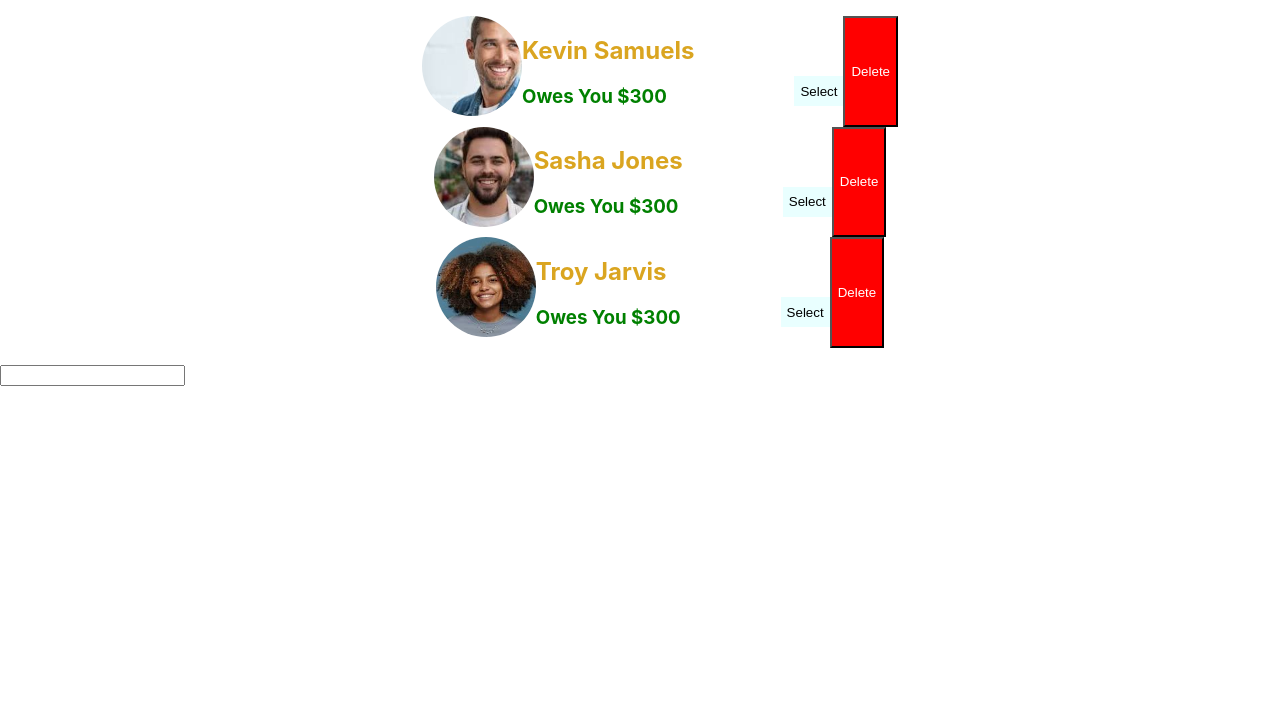
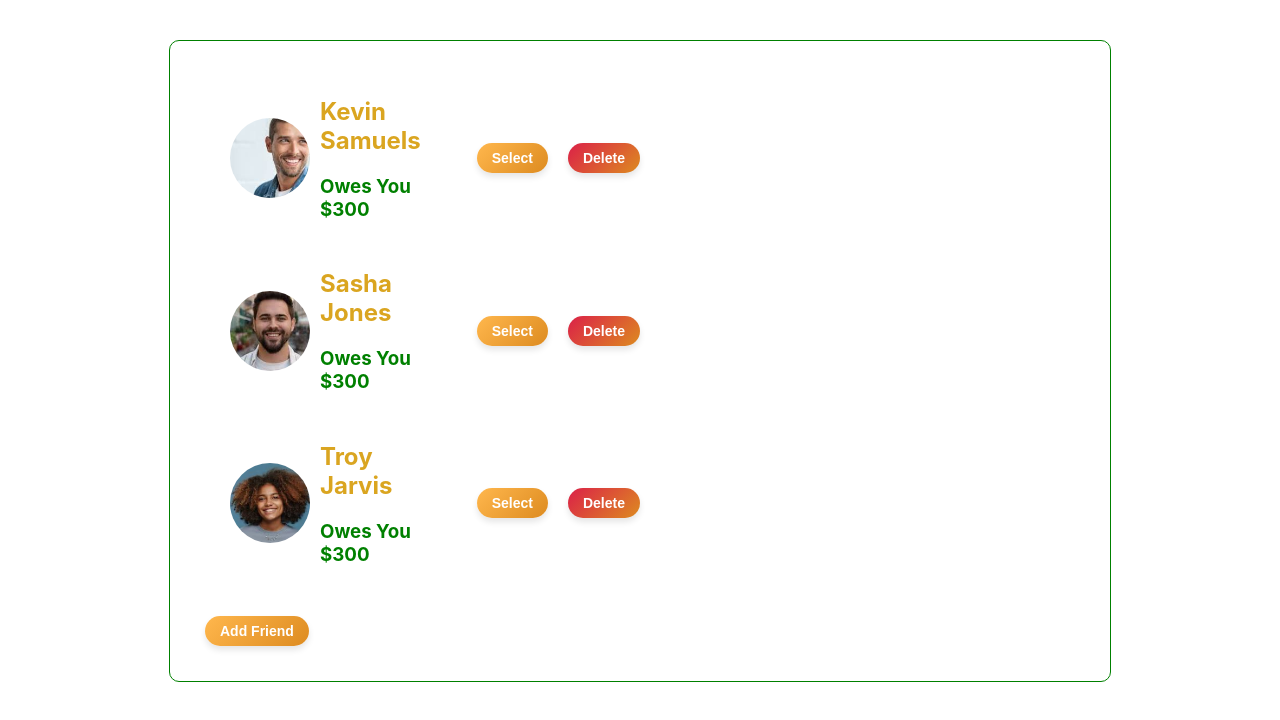
Before and after one commit to zakyboss/Eat-n-Split, a React (Create React App) app in the folder eat-n-split/: page / in a window 1280 px wide. Shown: the top 720 px of the page. Built offline with nearby package versions, Linux system fonts and the light colour scheme.

Commit message:
Styling of components and progress so far

```diff
--- a/eat-n-split/src/AddFriend.js
+++ b/eat-n-split/src/AddFriend.js
@@ -1,10 +1,22 @@
 import './index.css'
-export default function AddFriend(){
+export default function AddFriend({onClick,onAddFriend,displayAddForm ,names}){
+const {firstName,setFirstName,lastName,setLastName, addFriend}=names;
     return (
         <div className='addFriend'>
-     <form>
-        <input type='text' value=''/>
-     </form>
+            {
+                displayAddForm?  <form className='addFriendForm' onSubmit={addFriend}>
+                <label> 📝 Add Friends Name</label>
+                <br/>
+                <input type='text' value={firstName} placeholder='first name' onChange={(e)=> setFirstName(e.target.value)}/>
+                <input type='text' value={lastName} placeholder='last name' onChange={(e)=> setLastName(e.target.value) }/>
+                      <br/>
+                 <button className='addFriendBtn' onClick={onAddFriend} type='submit'>Add Friend</button>
+                 <br/>
+                 <button id='closeBtn'style={{backgroundColor:'red', padding:'9px',color:'wheat', borderRadius:'4px'}} onClick={onClick}>Close</button>
+             </form> :<button className='addFriendBtn' onClick={onClick}>Add Friend</button>
+
+            }
+
         </div>
     )
 }
--- a/eat-n-split/src/App.js
+++ b/eat-n-split/src/App.js
@@ -1,18 +1,89 @@
 import './index.css';
 import Payments from './Payment';
 import Friends from './Friends';
+import { useState } from 'react';
 
- const data= [
-{ id:123,firstName:'Kevin', lastName:'Samuels', payments:[400,-300,200,-190,30],photo:'./guy1.jpeg'},
-{id:456,firstName:'Sasha', lastName:'Jones',payments:[423,-324,2430,-19000,1900], photo:'/guy2.jpeg'},
-{id:789,firstName:'Troy', lastName:'Jarvis',payments:[245,-300,10,-167,3000], photo:'/woman1.jpeg'}
-]
 function App() {
-  console.log(Friends)
+  const [firstName,setFirstName]= useState("");
+  const [lastName,setLastName]= useState("");
+  const [photo,setPhoto]=useState('');
+  const [payments,setPayments]= useState([])
+  const [displaySplitForm , setDisplaySplitForm]= useState(false)
+ function handleToggleSplitForm(){
+setDisplaySplitForm(!displaySplitForm)
+ }
+  const [displayAddForm , setDisplayAddForm]= useState(false)
+ function handleToggleAddForm(){
+  setDisplayAddForm(!displayAddForm )
+ }
+ const [friend , setFriend]= useState([
+  { id:123,firstName:'Kevin', lastName:'Samuels', payments:[400,-300,200,-190,30],photo:'./guy1.jpeg'},
+  {id:456,firstName:'Sasha', lastName:'Jones',payments:[423,-324,2430,-19000,1900], photo:'/guy2.jpeg'},
+  {id:789,firstName:'Troy', lastName:'Jarvis',payments:[245,-300,10,-167,3000], photo:'/woman1.jpeg'}
+  ]);
+
+         // Data use in AddFriend Component
+ const addFriendData={
+  firstName,
+  setFirstName,
+  lastName,
+  setLastName,
+  addFriend,
+ }
+ // Function to fetch a random photo
+ async function getPhoto() {
+  try {
+    const response = await fetch("https://randomuser.me/api/");
+    if (!response.ok) {
+      throw new Error("Failed to fetch the photo");
+    }
+    const data = await response.json();
+    const photoURL = data.results[0].picture.large;
+    return photoURL; // Return the photo URL after fetching
+  } catch (error) {
+    console.error("Error fetching the photo:", error);
+    return null; // Return null if there's an error
+  }
+}
+
+
+          // Function to Add a friend
+          async function addFriend(e) {
+            e.preventDefault();
+
+            if (firstName.length < 1 || lastName.length < 1) return;
+
+            // Ensure the photo is fetched before adding the friend
+            let fetchedPhoto = photo;
+            if (!photo) {
+              fetchedPhoto = await getPhoto();
+            }
+
+            if (!fetchedPhoto) {
+              alert("Could not fetch photo! Please try again.");
+              return;
+            }
+
+            const id = Math.floor(Math.random() * 100);
+            const newFriend = {
+              id,
+              firstName,
+              lastName,
+              payments,
+              photo: fetchedPhoto,
+            };
+
+            setFriend((cur) => [...cur, newFriend]);
+          }
+
+          // Data for passing to AddFriend component
+
+
   return (
     <div className="App">
-      <Friends data={data}/>
-      <Payments/>
+      <Friends data={friend} onSelectFriend={handleToggleSplitForm} onClick={handleToggleAddForm}
+       onAddFriend={addFriend} displayAddForm={displayAddForm} names={addFriendData} />
+      <Payments display={displaySplitForm}/>
           </div>
   );
 }
--- a/eat-n-split/src/index.css
+++ b/eat-n-split/src/index.css
@@ -11,23 +11,154 @@ code {
   font-family: source-code-pro, Menlo, Monaco, Consolas, "Courier New",
     monospace;
 }
+.App {
+  display: flex;
+  justify-content: space-between;
+  align-items: flex-start;
+  margin: 40px auto;
+  width: 900px;
+  background-color: rgb(363, 443, 464);
+  color: white;
+  padding: 20px;
+  border-radius: 10px;
+  border: 1px solid green;
+}
+
+.friendsContainer {
+  width: 50%;
+}
+
+.friendList {
+  margin-bottom: 20px;
+}
+
+.addFriend {
+  background-color: white;
+  color: black;
+  padding: 15px;
+  border-radius: 10px;
+  margin-top: 10px;
+}
+.paymentForm {
+  width: 50%;
+  background-color: #f2f2f2; /* A light gray shade for contrast */
+  color: black;
+  padding: 20px;
+  border-radius: 10px;
+  min-height: 400px; /* Increase height */
+  box-shadow: 0px 4px 10px rgba(0, 0, 0, 0.2); /* Add depth */
+  /* margin-left: 100px; */
+}
+
+.paymentForm h3 {
+  color: #2e7d32; /* A darker green for better readability */
+  text-align: center;
+  font-weight: bold; /* Make the title stand out more */
+}
+
 .item {
   display: flex;
-  justify-content: center;
+  align-items: center;
+  margin: 10px 0;
 }
+
 #image {
   border-radius: 50%;
-  width: 100px;
-  height: 100px; /* Ensures the container is a perfect square */
-  object-fit: cover; /* Makes the image cover the entire container */
-  display: block;
-  optional: Ensures no extra space around the image;
+  width: 80px;
+  height: 80px;
+  object-fit: cover;
+  margin-right: 10px;
 }
+
 #selectBtn {
   height: 30px;
-  margin-top: 60px;
-  margin-left: 100px;
-  border: 8px;
-  background-color: rgb(233,456,326);
+  margin-left: 30px;
+  background: linear-gradient(135deg, rgb(255, 183, 77), rgb(221, 139, 32));
+  border: none;
+  color: white;
+  font-size: 14px;
+  font-weight: bold;
+  padding: 5px 15px;
+  border-radius: 20px;
+  cursor: pointer;
+  box-shadow: 0px 4px 6px rgba(0, 0, 0, 0.1);
+  transition: all 0.3s ease;
+}
 
+#selectBtn:hover {
+  background: linear-gradient(135deg, rgb(221, 139, 32), rgb(255, 183, 77));
+  box-shadow: 0px 6px 10px rgba(0, 0, 0, 0.2);
+  transform: translateY(-2px);
 }
+
+#selectBtn:active {
+  transform: translateY(0px);
+  box-shadow: 0px 3px 6px rgba(0, 0, 0, 0.2);
+}
+
+.addFriendBtn {
+  height: 30px;
+  margin-left: auto;
+  background: linear-gradient(135deg, rgb(255, 183, 77), rgb(221, 139, 32));
+  border: none;
+  color: white;
+  font-size: 14px;
+  font-weight: bold;
+  padding: 5px 15px;
+  border-radius: 20px;
+  cursor: pointer;
+  box-shadow: 0px 4px 6px rgba(0, 0, 0, 0.1);
+  transition: all 0.3s ease;
+}
+
+#deleteBtn {
+  height: 30px;
+  margin-left: 20px;
+  background: linear-gradient(135deg, rgb(219, 32, 72), rgb(221, 139, 32));
+  border: none;
+  color: white;
+  font-size: 14px;
+  font-weight: bold;
+  padding: 5px 15px;
+  border-radius: 20px;
+  cursor: pointer;
+  box-shadow: 0px 4px 6px rgba(0, 0, 0, 0.1);
+  transition: all 0.3s ease;
+}
+
+#deleteBtn:hover {
+  background: linear-gradient(135deg, rgb(221, 139, 32), rgb(255, 183, 77));
+  box-shadow: 0px 6px 10px rgba(0, 0, 0, 0.2);
+  transform: translateY(-2px);
+}
+
+#deleteBtn:active {
+  transform: translateY(0px);
+  box-shadow: 0px 3px 6px rgba(0, 0, 0, 0.2);
+}
+
+#addFriendBtn {
+  height: 30px;
+  margin-left: auto;
+  background: linear-gradient(135deg, rgb(255, 183, 77), rgb(221, 139, 32));
+  border: none;
+  color: white;
+  font-size: 14px;
+  font-weight: bold;
+  padding: 5px 15px;
+  border-radius: 20px;
+  cursor: pointer;
+  box-shadow: 0px 4px 6px rgba(0, 0, 0, 0.1);
+  transition: all 0.3s ease;
+}
+
+#addFriendBtn {
+  background: linear-gradient(135deg, rgb(221, 139, 32), rgb(255, 183, 77));
+  box-shadow: 0px 6px 10px rgba(0, 0, 0, 0.2);
+  transform: translateY(-2px);
+}
+
+#addFriendBtn {
+  transform: translateY(0px);
+  box-shadow: 0px 3px 6px rgba(0, 0, 0, 0.2);
+}
```
